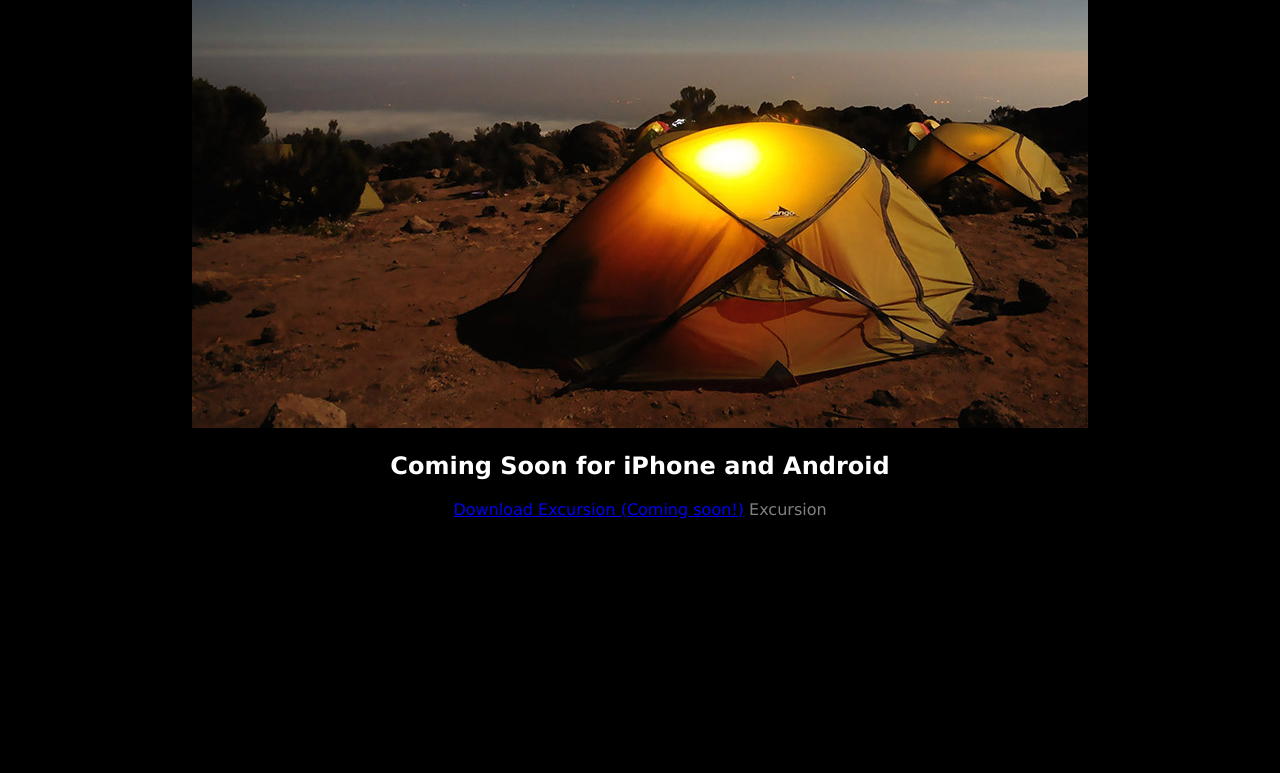
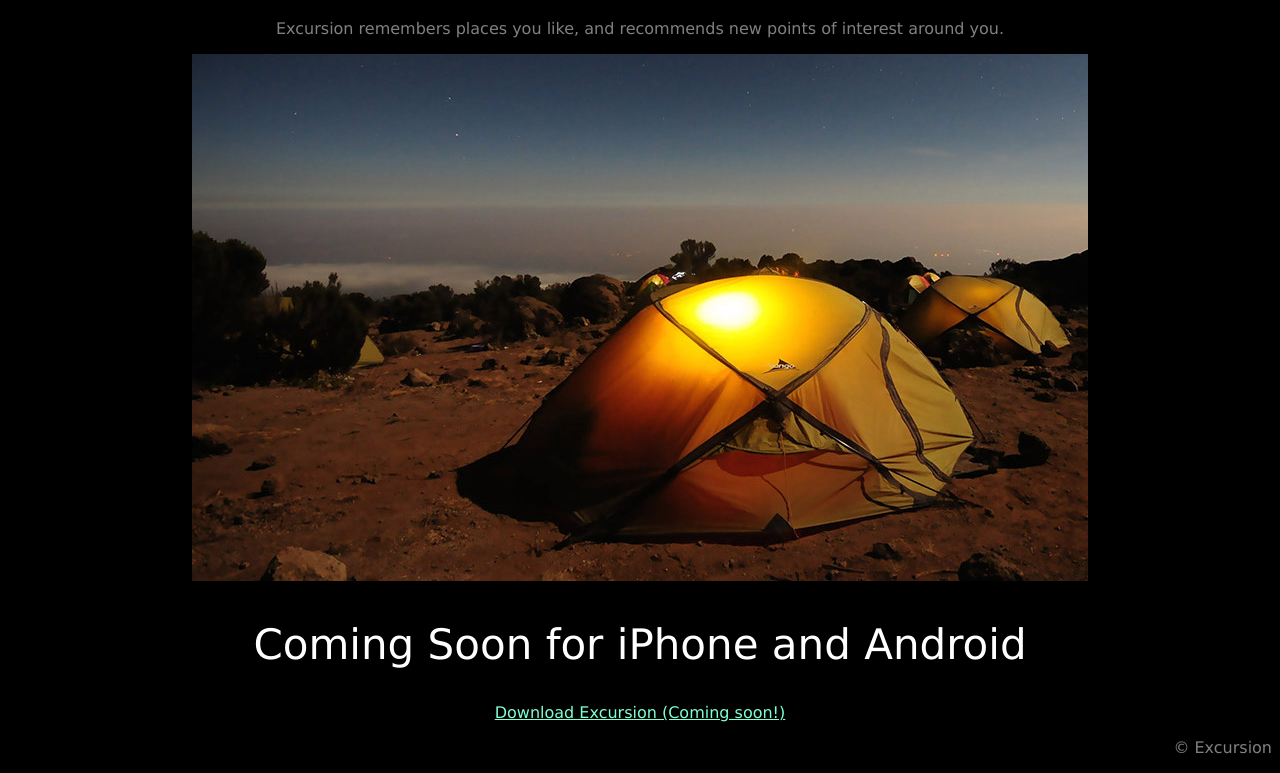
Before and after one commit to Khrystyna007/excursion, a plain HTML site: page index.html in a window 1280 px wide. Shown: the part 472-1245 px from the top of the page. Before the commit the page ends 999 px from the top, so only its background shows below. Drawn offline with Linux system fonts and the light colour scheme.

Commit message:
finished project

```diff
--- a/index.html
+++ b/index.html
@@ -15,10 +15,10 @@
 </video>
 
 <h2>Your personal travel guide</h2>
-<p>Excursion remembers places you like, and recommends new points of interest around you.</p>
+<p class="memo">Excursion remembers places you like, and recommends new points of interest around you.</p>
 <img src="./resources/camp.jpg" alt="">
 <h2>Coming Soon for iPhone and Android</h2>
-<a href="#">Download Excursion (Coming soon!)</a>
-<span>Excursion</span>
+<p>Download Excursion (Coming soon!)</p>
+<p class="copyright">&copy; Excursion</p>
   </body>
 </html>
--- a/resources/style.css
+++ b/resources/style.css
@@ -6,6 +6,27 @@
 h1,h2{
   color: white;
 }
-p, span{
+span{
   color: grey;
 }
+p{
+  color: aquamarine;
+  text-decoration: underline;
+}
+
+h1{
+  font-size: 50px;
+}
+h2{
+  font-size: 42px;
+  font-weight: 300;
+}
+.copyright{
+  color: grey;
+  text-align: right;
+  text-decoration: none;
+}
+.memo{
+  color: grey;
+  text-decoration: none;
+}
```
